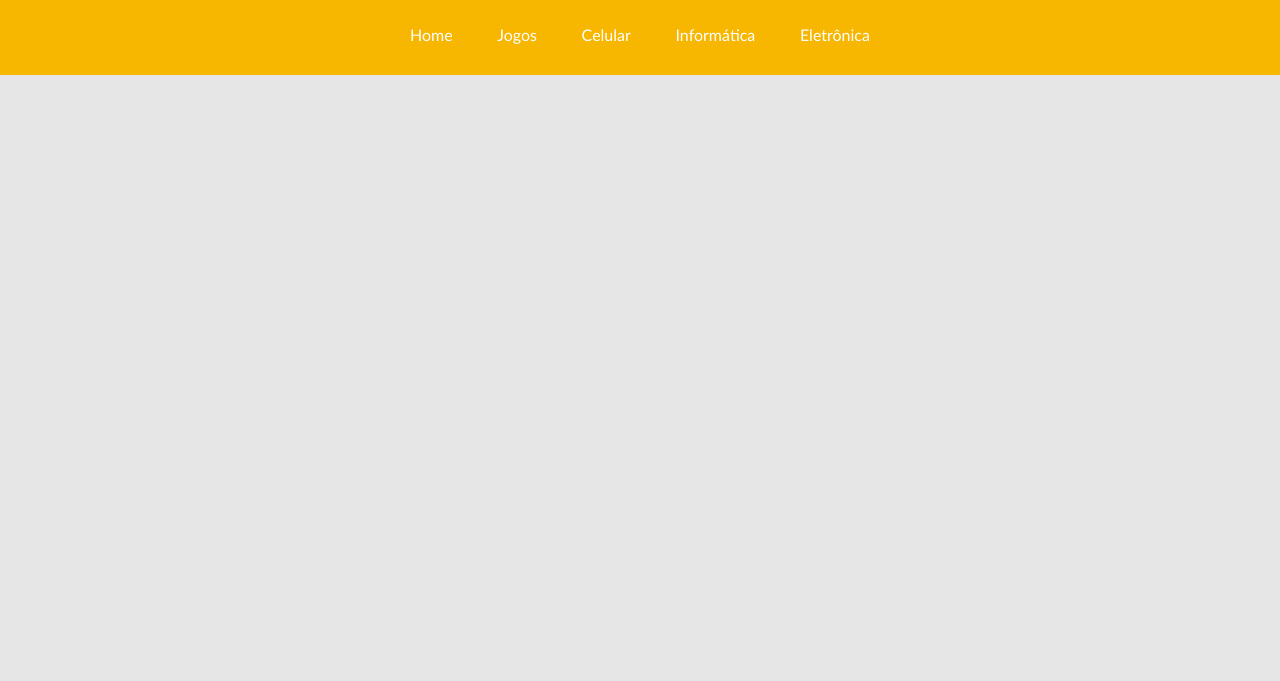
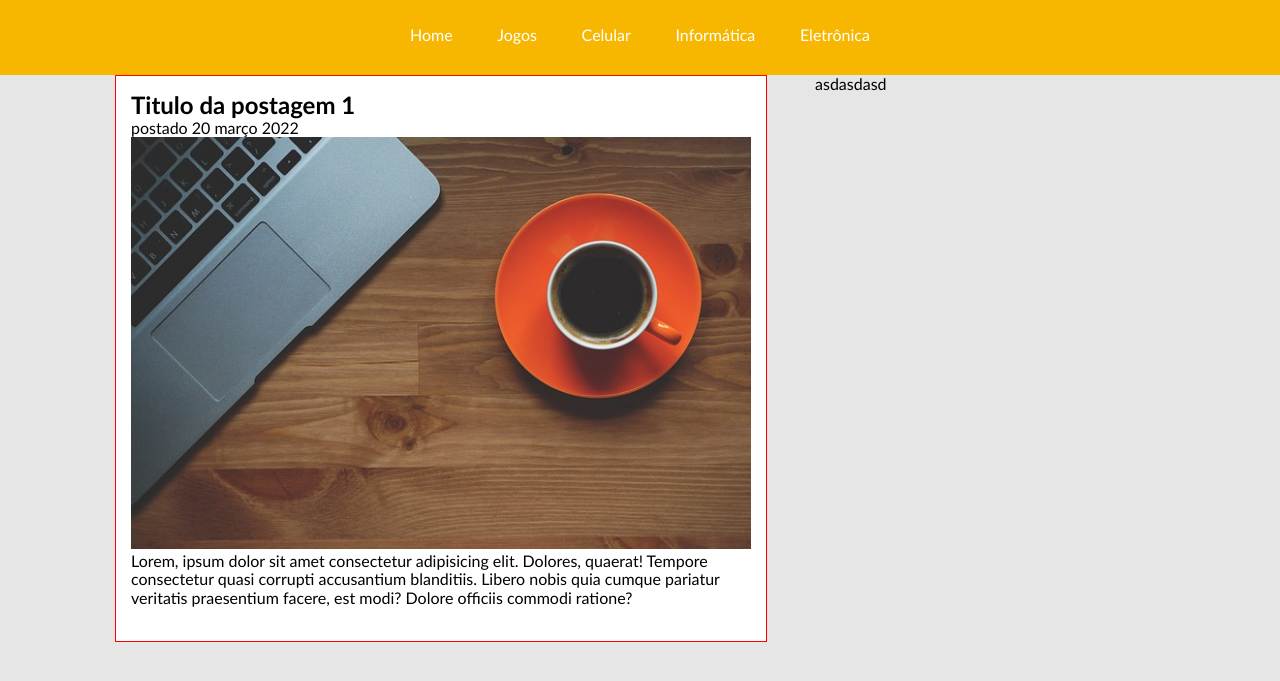
Before and after one commit to Leonsis/tecblog, a plain HTML site: page index.html in a window 1280 px wide. Shown: the part 65-746 px from the top of the page. Drawn offline with Linux system fonts and the light colour scheme.

Commit message:
Enviando atualização dos arquivos css e html

```diff
--- a/index.html
+++ b/index.html
@@ -36,9 +36,29 @@
                             <a href="">Eletrônica</a>
                         </li>
                     </ul>
-                    <div style="clear: both;"></div>
+                    <div style="clear: both;"></div><!-- linpar o fluxo flutuante -->
                 </nav>
             </header><!-- /FIM header -->
+
+            <div id="container"><!-- INICIO container -->
+                <section id="caixa1"><!-- INICIO caixa1 -->
+                    <aside><!-- INICIO -->
+                        <div id="titulo"><!-- INICIO titulo -->
+                            <h2>Titulo da postagem 1</h2>
+                            <p>postado 20 março 2022</p>
+                        </div><!-- /FIM titulo -->
+                        <img src="src/img/imagem1.jpg" alt="" width="100%">
+                        <p>
+                            Lorem, ipsum dolor sit amet consectetur adipisicing elit. Dolores, quaerat! Tempore consectetur quasi corrupti accusantium blanditiis. Libero nobis quia cumque pariatur veritatis praesentium facere, est modi? Dolore officiis commodi ratione?
+                        </p>
+                        <a href="">Leia mais</a>
+                    </aside><!-- /FIM -->
+                </section><!-- /FIM caixa1 -->
+                <section id="caixa2">
+                    asdasdasd
+                </section>
+                <div style="clear: both;"></div><!-- linpar o fluxo flutuante -->
+            </div><!-- /FIM container -->
         </main><!-- /FIM main -->
     </body>
 </html>
--- a/src/css/estilo.css
+++ b/src/css/estilo.css
@@ -71,3 +71,28 @@ nav ul li a:hover {
     color: rgb(247, 182, 0);
     background: rgb(255, 255, 255);
 }
+
+/* Configurações container
+________________________________________________________________________________________________________*/
+/* Configurações do id container que está dentro da tag main */
+#container {
+    width: 1050px;
+    margin: 0 auto;
+}
+
+/* Configurações do id caixa1 que esta dentro do id container */
+section#caixa1 {
+    float:  left;
+    width: 650px;
+    background: rgb(255, 255, 255);
+    border: 1px solid red;
+}
+
+section#caixa2 {
+    float: right;
+    width: 350px;
+}
+
+section aside {
+    padding: 15px;
+}
```
